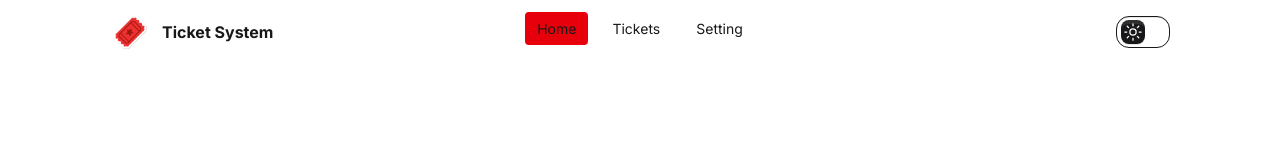
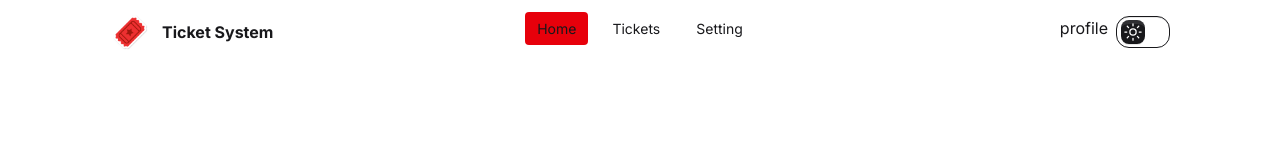
Before and after one commit to homayunmmdy/Ticket-System, a Next.js app: page / in a window 1280 px wide. Shown: the top 150 px of the page. Built offline with nearby package versions, Linux system fonts and the light colour scheme; no server answers; the database is empty.

Commit message:
add auth section in header

```diff
--- a/app/components/Nav.jsx
+++ b/app/components/Nav.jsx
@@ -7,10 +7,12 @@ import { usePathname } from "next/navigation";
 import SiteConfig from "../config/site";
 import ThemeToggle from "./ThemeToggle";
 import Container from "./Container";
+import { useUser } from "@clerk/nextjs";
 
 const Nav = () => {
   const pathname = usePathname();
   const nav = SiteConfig.nav;
+  const { user } = useUser();
   return (
     <Container>
       <div className="navbar bg-base-100 p-0 m-0">
@@ -33,6 +35,19 @@ const Nav = () => {
           </ul>
         </div>
         <div className="navbar-end gap-2">
+           {user ? (<>
+             <div className="mb-2">
+               <Link href="/sign-in">Log in</Link>
+             </div>
+             <div className="mb-2">
+               <Link href="/sign-up">sign up</Link>
+             </div>
+           </>) : (
+             <div className="mb-2">
+               <Link href="/user-profile">profile</Link>
+             </div>
+           )
+           }
           <ThemeToggle />
         </div>
       </div>
```
